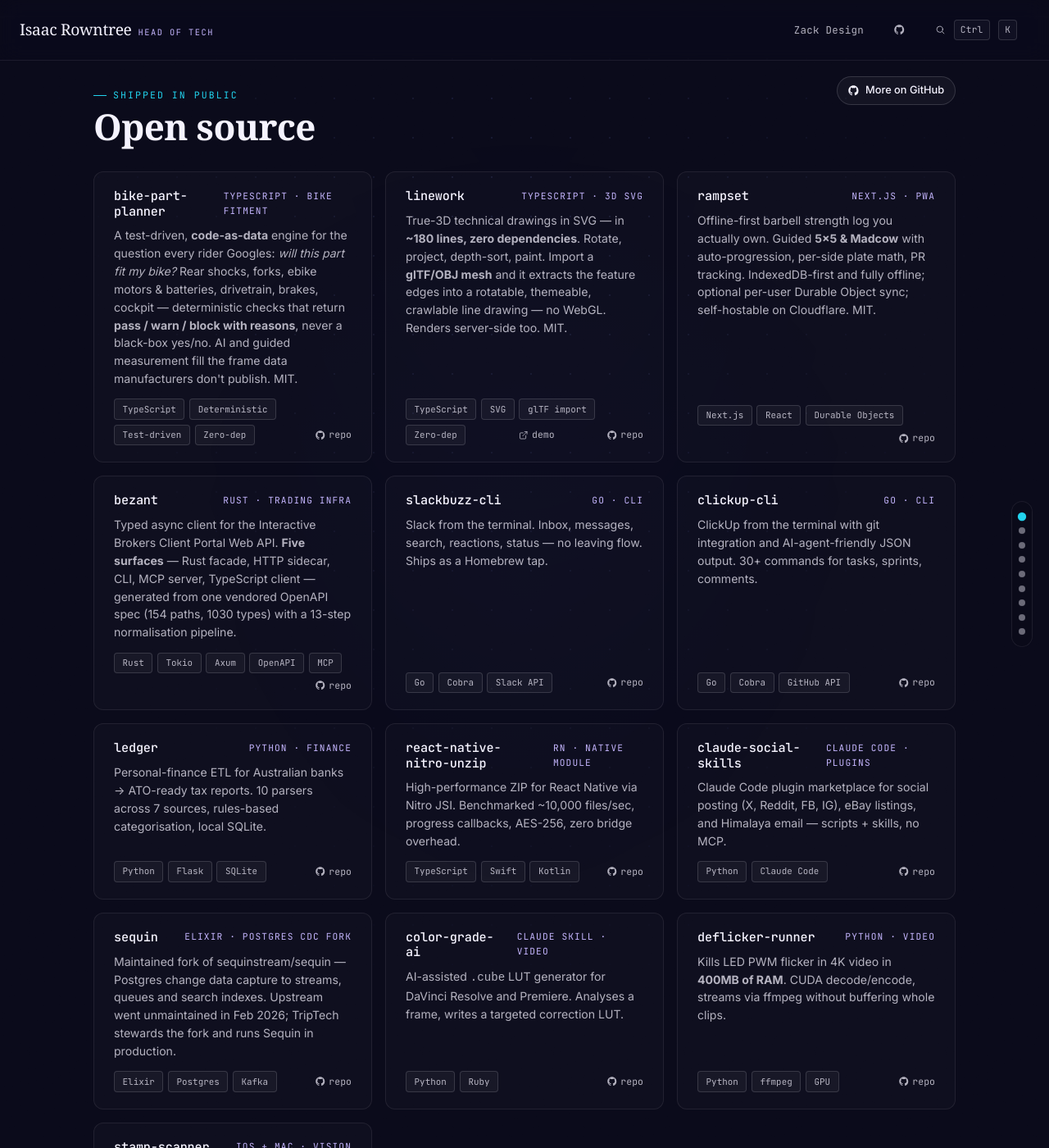
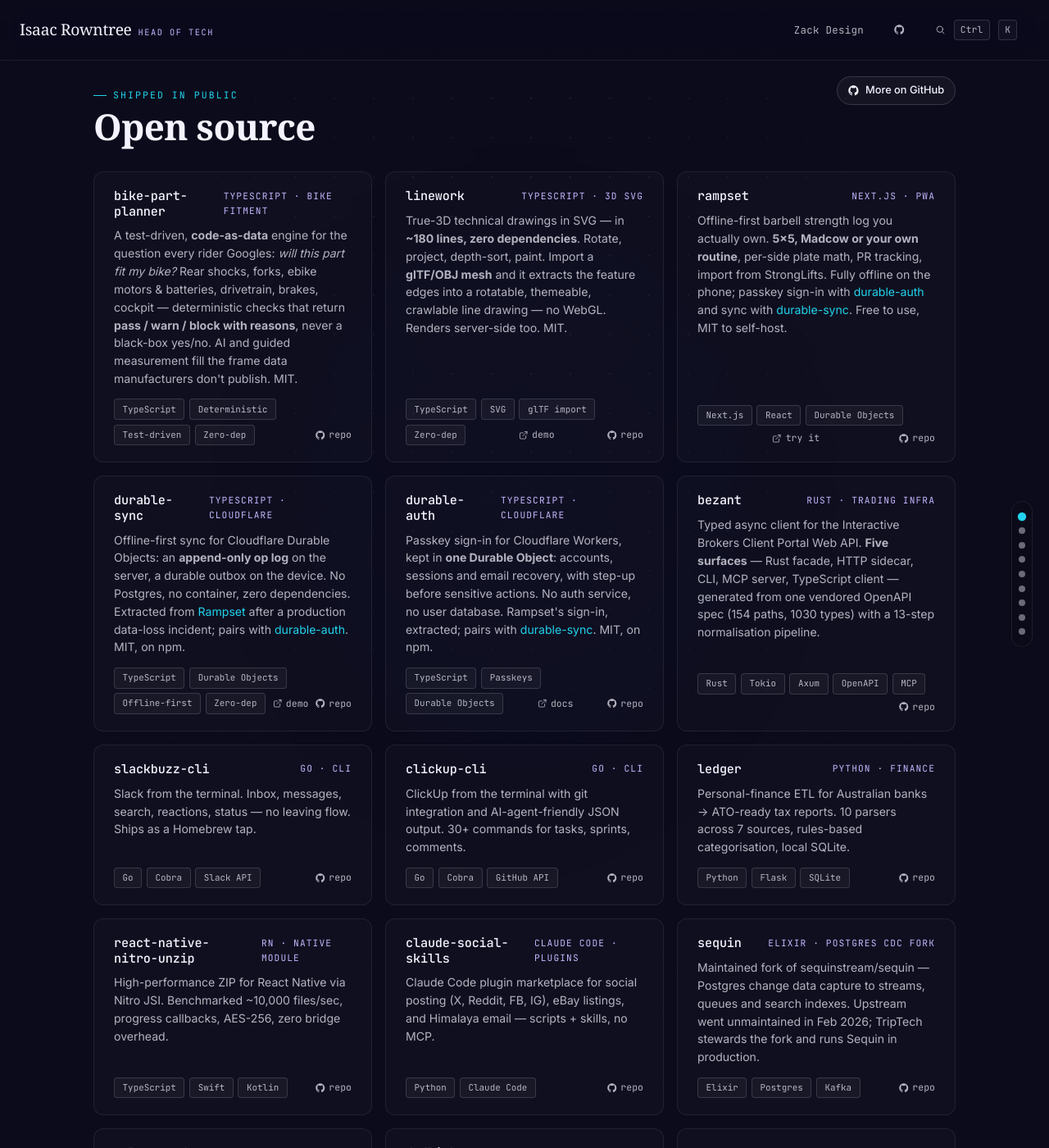
Before and after one commit to isaacrowntree/isaacrowntree.github.io, a Jekyll site: the page built from index.html, in a window 1280 px wide and 1400 px high, scrolled down 4732 px. Shown: the whole window at 82% size. Built offline with Jekyll 4.4.1, drawn with Linux system fonts in a browser that asks for light colours; some web fonts are replaced.

Commit message:
Open source: durable-sync and durable-auth beside Rampset, linked to each other
Co-Authored-By: Claude Opus 5.5 <noreply@anthropic.com>
Claude-Session: https://claude.ai/code/session_01WkrERst1N694dg5ovTz1gM

```diff
--- a/index.html
+++ b/index.html
@@ -376,10 +376,37 @@ layout: default
           <h3 class="oss-card__title">rampset</h3>
           <span class="oss-card__kicker">Next.js · PWA</span>
         </div>
-        <p class="oss-card__body">Offline-first barbell strength log you actually own. Guided <strong>5×5 &amp; Madcow</strong> with auto-progression, per-side plate math, PR tracking. IndexedDB-first and fully offline; optional per-user Durable Object sync; self-hostable on Cloudflare. MIT.</p>
+        <p class="oss-card__body">Offline-first barbell strength log you actually own. <strong>5×5, Madcow or your own routine</strong>, per-side plate math, PR tracking, import from StrongLifts. Fully offline on the phone; passkey sign-in with <a href="https://isaacrowntree.com/durable-auth/">durable-auth</a> and sync with <a href="https://isaacrowntree.com/durable-sync/">durable-sync</a>. Free to use, MIT to self-host.</p>
         <div class="oss-card__footer">
           <span class="stack-badge">Next.js</span><span class="stack-badge">React</span><span class="stack-badge">Durable Objects</span>
+          <a href="https://liftlog.zackdesign.biz" target="_blank" rel="noopener" class="oss-card__link">{% include icon.html name="external" %}try it</a>
           <a href="https://github.com/isaacrowntree/rampset" target="_blank" rel="noopener" class="oss-card__link">{% include icon.html name="github" %}repo</a>
+        </div>
+      </article>
+
+      <article class="oss-card">
+        <div class="oss-card__head">
+          <h3 class="oss-card__title">durable-sync</h3>
+          <span class="oss-card__kicker">TypeScript · Cloudflare</span>
+        </div>
+        <p class="oss-card__body">Offline-first sync for Cloudflare Durable Objects: an <strong>append-only op log</strong> on the server, a durable outbox on the device. No Postgres, no container, zero dependencies. Extracted from <a href="https://isaacrowntree.github.io/rampset/">Rampset</a> after a production data-loss incident; pairs with <a href="https://isaacrowntree.com/durable-auth/">durable-auth</a>. MIT, on npm.</p>
+        <div class="oss-card__footer">
+          <span class="stack-badge">TypeScript</span><span class="stack-badge">Durable Objects</span><span class="stack-badge">Offline-first</span><span class="stack-badge">Zero-dep</span>
+          <a href="https://isaacrowntree.com/durable-sync/" target="_blank" rel="noopener" class="oss-card__link">{% include icon.html name="external" %}demo</a>
+          <a href="https://github.com/isaacrowntree/durable-sync" target="_blank" rel="noopener" class="oss-card__link">{% include icon.html name="github" %}repo</a>
+        </div>
+      </article>
+
+      <article class="oss-card">
+        <div class="oss-card__head">
+          <h3 class="oss-card__title">durable-auth</h3>
+          <span class="oss-card__kicker">TypeScript · Cloudflare</span>
+        </div>
+        <p class="oss-card__body">Passkey sign-in for Cloudflare Workers, kept in <strong>one Durable Object</strong>: accounts, sessions and email recovery, with step-up before sensitive actions. No auth service, no user database. Rampset's sign-in, extracted; pairs with <a href="https://isaacrowntree.com/durable-sync/">durable-sync</a>. MIT, on npm.</p>
+        <div class="oss-card__footer">
+          <span class="stack-badge">TypeScript</span><span class="stack-badge">Passkeys</span><span class="stack-badge">Durable Objects</span>
+          <a href="https://isaacrowntree.com/durable-auth/" target="_blank" rel="noopener" class="oss-card__link">{% include icon.html name="external" %}docs</a>
+          <a href="https://github.com/isaacrowntree/durable-auth" target="_blank" rel="noopener" class="oss-card__link">{% include icon.html name="github" %}repo</a>
         </div>
       </article>
 
--- a/js/app.js
+++ b/js/app.js
@@ -97,7 +97,7 @@
     { id: 'tldr', keywords: 'summary about intro bio head of tech campermate sydney', group: 'Jump to', label: 'Overview', icon: 'compass', type: 'jump' },
     { id: 'experience', keywords: 'roles career history campermate redbubble ray white tafe zack design senior developer', group: 'Jump to', label: 'Experience', icon: 'briefcase', type: 'jump' },
     { id: 'work', keywords: 'projects case studies replatform sessionhq ai travel platform cloudflare workers react native nextjs', group: 'Jump to', label: 'Selected work', icon: 'rocket', type: 'jump' },
-    { id: 'oss', keywords: 'github repos libraries linework rampset bike part planner typescript mit', group: 'Jump to', label: 'Open source', icon: 'code-branch', type: 'jump' },
+    { id: 'oss', keywords: 'github repos libraries linework rampset durable-sync durable-auth passkeys sync bike part planner typescript mit', group: 'Jump to', label: 'Open source', icon: 'code-branch', type: 'jump' },
     { id: 'contributions', keywords: 'pull requests prs upstream expo react native paper sequin ableton mcp', group: 'Jump to', label: 'Contributions', icon: 'code-merge', type: 'jump' },
     { id: 'skills', keywords: 'tech stack languages typescript react native nextjs cloudflare workers supabase postgres aws terraform', group: 'Jump to', label: 'Skills', icon: 'layer-group', type: 'jump' },
     { id: 'references', keywords: 'testimonials quotes referees recommendations', group: 'Jump to', label: 'References', icon: 'quote-left', type: 'jump' },
```
